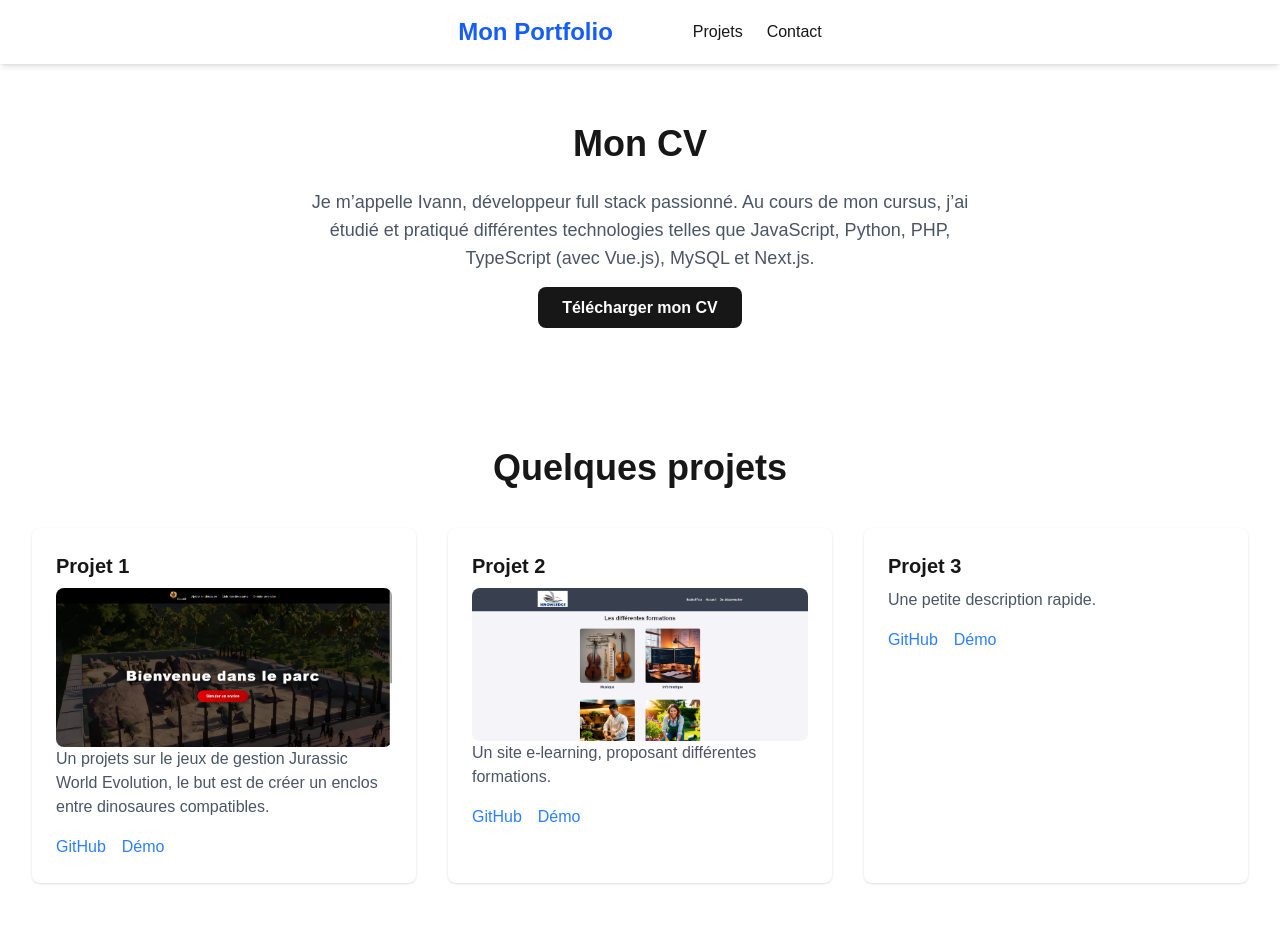
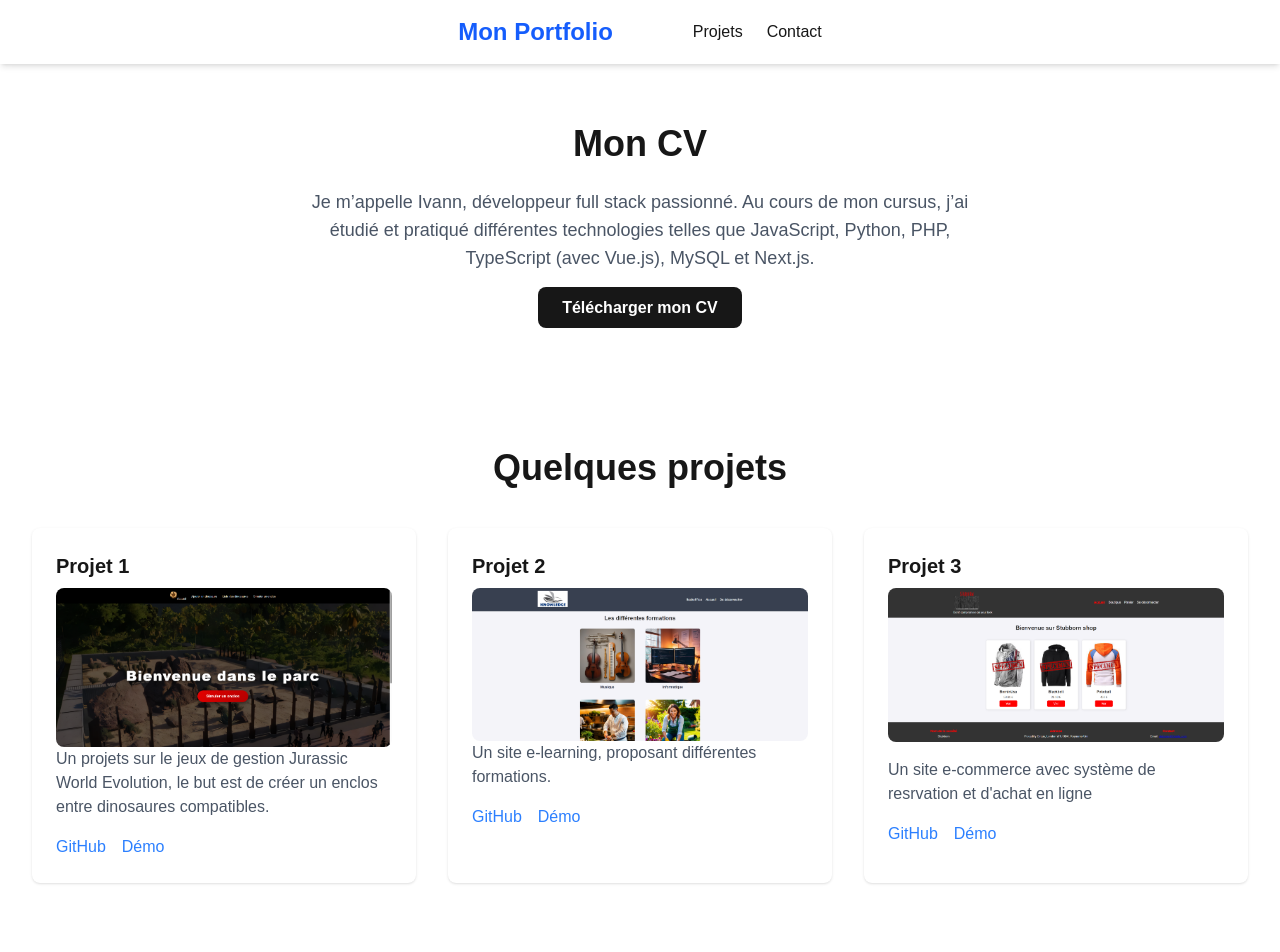
Before and after one commit to Ivann212/portfolio1, a Next.js app: page / in a window 1280 px wide. Shown: the top 952 px of the page. Built offline with nearby package versions, Linux system fonts and the light colour scheme.

Commit message:
change github link of project3

```diff
--- a/app/page.tsx
+++ b/app/page.tsx
@@ -63,9 +63,10 @@ export default function Home() {
           {/* projet 3 */}
           <div className="p-6 bg-white shadow rounded-lg hover:shadow-lg transition">
             <h3 className="text-xl font-semibold mb-2">Projet 3</h3>
-            <p className="text-gray-600 mb-4">Une petite description rapide.</p>
+            <img className="rounded-lg" src="../images/stubbornA.webp"></img>
+            <p className="text-gray-600 my-4 ">Un site e-commerce avec système de resrvation et d'achat en ligne</p>
             <div className="flex gap-4">
-              <a href="https://github.com/ton-projet" target="_blank" className="text-blue-500 hover:underline">GitHub</a>
+              <a href="https://github.com/Ivann212/Stubborn" target="_blank" className="text-blue-500 hover:underline">GitHub</a>
               <a href="https://ton-projet-demo.com" target="_blank" className="text-blue-500 hover:underline">Démo</a>
             </div>
           </div>
```
